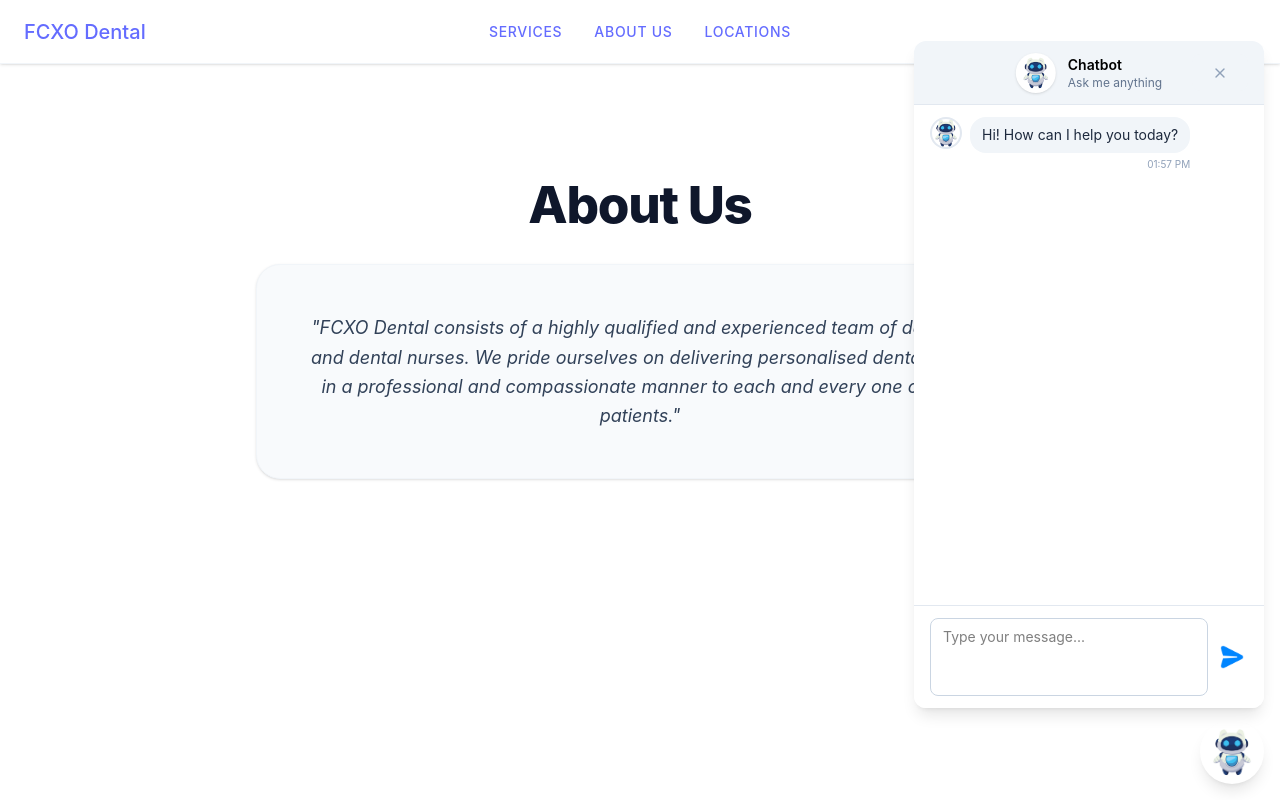
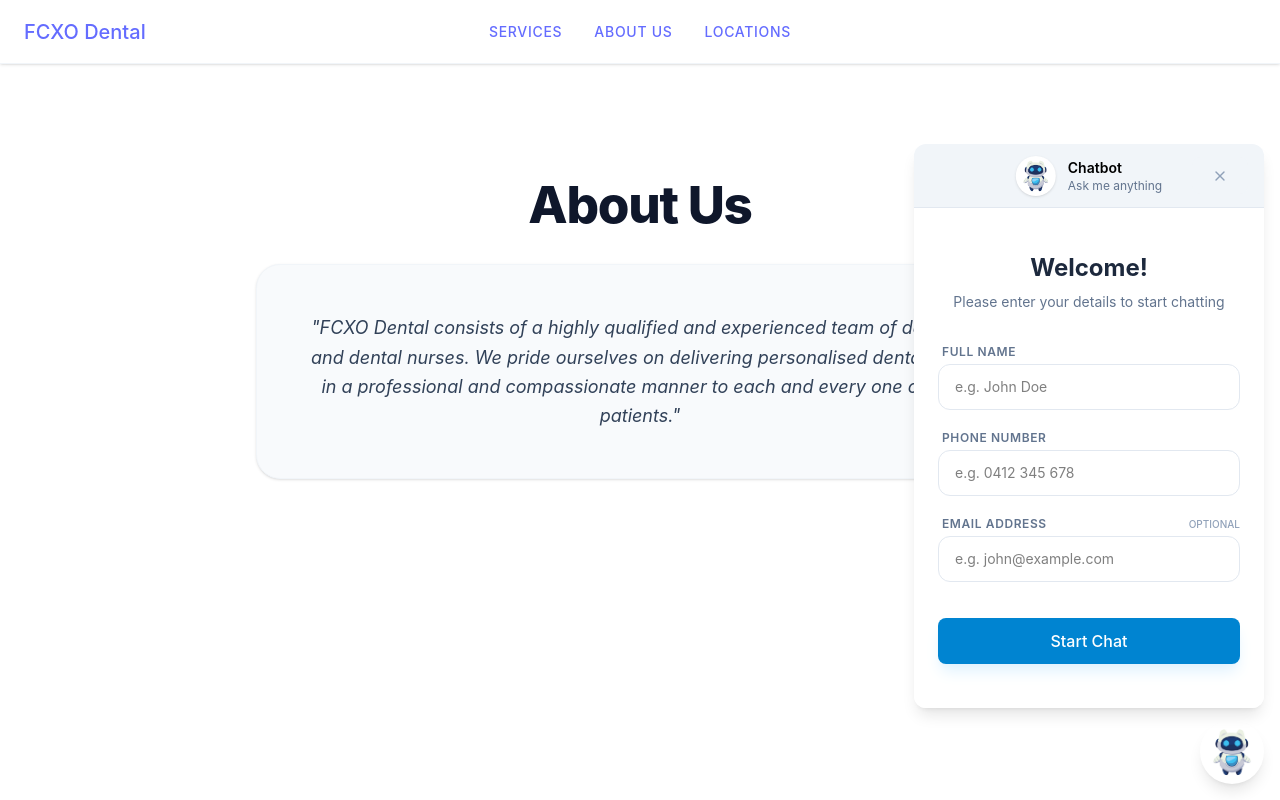
Before and after one commit to frankchau7/chatbot-widget, a React app: page /about in a window 1280 px wide. Both pictures are taken after a click on the button 1232 px from the left and 752 px from the top of the page. Built offline with nearby package versions, Linux system fonts and the light colour scheme; the HTML template or start-up script is replaced by a standard one.

Commit message:
Created welcome page

```diff
--- /dev/null
+++ b/src/frontend/components/TextBox/MessageList.tsx
@@ -0,0 +1,47 @@
+import React from "react";
+import type { Message } from "../../types";
+import { BotMessage } from "../Message/BotMessage";
+import { UserMessage } from "../Message/UserMessage";
+import { TypingIndicator } from "../Message/TypingIndicator";
+
+interface MessageListProps {
+  messages: Message[];
+  isHideSend: boolean;
+  readOnly: boolean;
+  messagesContainerRef: React.RefObject<HTMLDivElement | null>;
+}
+
+export const MessageList = ({
+  messages,
+  isHideSend,
+  readOnly,
+  messagesContainerRef,
+}: MessageListProps) => {
+  return (
+    <div
+      ref={messagesContainerRef}
+      className="px-4 py-3 h-[500px] w-[350px] overflow-y-auto space-y-4 bg-white text-left"
+      style={{ scrollBehavior: 'smooth' }}
+    >
+      {messages.map((message, index) => {
+        const time =
+          message.timestamp instanceof Date
+            ? message.timestamp
+            : new Date(message.timestamp);
+        const timeLabel = time.toLocaleTimeString([], {
+          hour: "2-digit",
+          minute: "2-digit",
+        });
+
+        const isBot = message.sender === "assistant";
+
+        if (isBot) {
+          return <BotMessage key={index} message={message} timeLabel={timeLabel} />;
+        }
+
+        return <UserMessage key={index} message={message} timeLabel={timeLabel} />;
+      })}
+      {isHideSend && !readOnly && <TypingIndicator />}
+    </div>
+  );
+};
--- /dev/null
+++ b/src/frontend/components/TextBox/NewChatButton.tsx
@@ -0,0 +1,16 @@
+interface NewChatButtonProps {
+  handleStartNewChat: () => void;
+}
+
+export const NewChatButton = ({ handleStartNewChat }: NewChatButtonProps) => {
+  return (
+    <div className="px-4 py-3 border-t border-slate-200 bg-white flex justify-center">
+      <button
+        onClick={handleStartNewChat}
+        className="bg-sky-600 hover:bg-sky-700 text-white font-semibold py-2 px-6 rounded-full shadow-md transition-all duration-200 transform hover:scale-105 active:scale-95 text-sm"
+      >
+        Start new chat
+      </button>
+    </div>
+  );
+};
--- a/src/frontend/components/TextBox/TextBox.tsx
+++ b/src/frontend/components/TextBox/TextBox.tsx
@@ -1,13 +1,13 @@
-import {useCallback, useEffect, useRef, useState} from "react";
+import React, {useCallback, useEffect, useRef, useState} from "react";
 import type {Message, Session} from "../../types";
 import {SEND_MESSAGE_MUTATION} from "./mutations";
 import {useMutation} from "@apollo/client/react";
-import {BotMessage} from "../Message/BotMessage";
-import {UserMessage} from "../Message/UserMessage";
-import {TypingIndicator} from "../Message/TypingIndicator";
 import {TextInput} from "./TextInput";
 import {Banner} from "./Banner";
 import {Popup} from "./Popup.tsx";
+import {WelcomeScreen} from "./WelcomeScreen";
+import {MessageList} from "./MessageList";
+import {NewChatButton} from "./NewChatButton";
 
 interface SendMessageData {
   sendMessage: Session;
@@ -31,6 +31,36 @@ const TextBox = ({ isOpen }: TextBoxProps) => {
   const [readOnly, setReadOnly] = useState(false);
   const [input, setInput] = useState("");
   const [showExitPopup, setShowExitPopup] = useState(false);
+  const [isFormSubmitted, setIsFormSubmitted] = useState(false);
+  const [formData, setFormData] = useState({ fullName: "", phone: "", email: "" });
+  const [errors, setErrors] = useState({ phone: "", email: "" });
+
+  const handleStartChat = (e: React.FormEvent) => {
+    e.preventDefault();
+    if (!formData.fullName.trim()) return;
+
+    let isValid = true;
+    const newErrors = { phone: "", email: "" };
+
+    const cleanPhone = formData.phone.replace(/\D/g, "");
+    if (cleanPhone.length !== 10) {
+      newErrors.phone = "Phone number must be exactly 10 digits";
+      isValid = false;
+    }
+
+    if (formData.email.trim() !== "") {
+      const emailRegex = /^[^\s@]+@[^\s@]+\.[^\s@]+$/;
+      if (!emailRegex.test(formData.email.trim())) {
+        newErrors.email = "Please enter a valid email address";
+        isValid = false;
+      }
+    }
+
+    setErrors(newErrors);
+    if (isValid) {
+      setIsFormSubmitted(true);
+    }
+  };
 
   const handleStartNewChat = () => {
     setSessionId(crypto.randomUUID());
@@ -38,6 +68,9 @@ const TextBox = ({ isOpen }: TextBoxProps) => {
     setReadOnly(false);
     setIsHideSend(false);
     setInput("");
+    setIsFormSubmitted(false);
+    setFormData({ fullName: "", phone: "", email: "" });
+    setErrors({ phone: "", email: "" });
   }
 
   const handleMessageSend = async () => {
@@ -104,48 +137,32 @@ const TextBox = ({ isOpen }: TextBoxProps) => {
       <div className="w-full max-w-md bg-white text-black rounded-xl shadow-lg overflow-hidden relative">
         <Banner onClose={() => setShowExitPopup(true)} readOnly={readOnly}/>
 
-        {/* Conversation area */}
-        <div
-            ref={messagesContainerRef}
-            className="px-4 py-3 h-[500px] w-[350px] overflow-y-auto space-y-4 bg-white text-left"
-            style={{scrollBehavior: 'smooth'}}
-        >
-          {messages.map((message) => {
-            const time =
-                message.timestamp instanceof Date
-                    ? message.timestamp
-                    : new Date(message.timestamp);
-            const timeLabel = time.toLocaleTimeString([], {
-              hour: "2-digit",
-              minute: "2-digit",
-            });
-
-            const isBot = message.sender === "assistant";
-
-            if (isBot) {
-              return <BotMessage message={message} timeLabel={timeLabel}/>;
-            }
-
-            return <UserMessage message={message} timeLabel={timeLabel}/>;
-          })}
-          {isHideSend && !readOnly && <TypingIndicator/>}
-        </div>
+        {!isFormSubmitted ? (
+            <WelcomeScreen
+                formData={formData}
+                setFormData={setFormData}
+                errors={errors}
+                handleStartChat={handleStartChat}
+            />
+        ) : (
+            <>
+              <MessageList
+                  messages={messages}
+                  isHideSend={isHideSend}
+                  readOnly={readOnly}
+                  messagesContainerRef={messagesContainerRef}
+              />
 
               {readOnly ? (
-            <div className="px-4 py-3 border-t border-slate-200 bg-white flex justify-center">
-              <button
-                  onClick={handleStartNewChat}
-                  className="bg-sky-600 hover:bg-sky-700 text-white font-semibold py-2 px-6 rounded-full shadow-md transition-all duration-200 transform hover:scale-105 active:scale-95 text-sm"
-              >
-                Start new chat
-              </button>
-            </div>
+                  <NewChatButton handleStartNewChat={handleStartNewChat}/>
               ) : !isHideSend && (
                   <TextInput
                       input={input}
                       setInput={setInput}
                       handleMessageSend={handleMessageSend}
                   />
+              )}
+            </>
         )}
 
         {showExitPopup && (
--- /dev/null
+++ b/src/frontend/components/TextBox/WelcomeScreen.tsx
@@ -0,0 +1,94 @@
+import React from "react";
+
+interface WelcomeScreenProps {
+  formData: {
+    fullName: string;
+    phone: string;
+    email: string;
+  };
+  setFormData: (data: { fullName: string; phone: string; email: string }) => void;
+  errors: {
+    phone: string;
+    email: string;
+  };
+  handleStartChat: (e: React.FormEvent) => void;
+}
+
+export const WelcomeScreen = ({
+  formData,
+  setFormData,
+  errors,
+  handleStartChat,
+}: WelcomeScreenProps) => {
+  return (
+    <div className="px-6 py-10 h-[500px] w-[350px] flex flex-col justify-center bg-white">
+      <div className="text-center mb-8">
+        <h2 className="text-2xl font-bold text-slate-800 mb-2">Welcome!</h2>
+        <p className="text-slate-500 text-sm">Please enter your details to start chatting</p>
+      </div>
+      <form onSubmit={handleStartChat} className="space-y-5">
+        <div>
+          <label className="block text-xs font-semibold text-slate-500 uppercase tracking-wider mb-1 ml-1">
+            Full Name
+          </label>
+          <input
+            type="text"
+            required
+            value={formData.fullName}
+            onChange={(e) => setFormData({ ...formData, fullName: e.target.value })}
+            placeholder="e.g. John Doe"
+            className="w-full px-4 py-3 rounded-xl border border-slate-200 focus:border-sky-500 focus:ring-2 focus:ring-sky-100 outline-none transition-all text-sm"
+          />
+        </div>
+        <div>
+          <label className="block text-xs font-semibold text-slate-500 uppercase tracking-wider mb-1 ml-1">
+            Phone Number
+          </label>
+          <input
+            type="tel"
+            required
+            value={formData.phone}
+            onChange={(e) => setFormData({ ...formData, phone: e.target.value })}
+            placeholder="e.g. 0412 345 678"
+            className={`w-full px-4 py-3 rounded-xl border ${
+              errors.phone
+                ? "border-red-400 focus:border-red-500 focus:ring-red-100"
+                : "border-slate-200 focus:border-sky-500 focus:ring-sky-100"
+            } outline-none transition-all text-sm`}
+          />
+          {errors.phone && (
+            <p className="text-red-500 text-[10px] mt-1 ml-1 font-medium">{errors.phone}</p>
+          )}
+        </div>
+        <div>
+          <div className="flex justify-between items-center mb-1 ml-1">
+            <label className="block text-xs font-semibold text-slate-500 uppercase tracking-wider">
+              Email address
+            </label>
+            <span className="text-[10px] text-slate-400 font-medium">OPTIONAL</span>
+          </div>
+          <input
+            type="email"
+            value={formData.email}
+            onChange={(e) => setFormData({ ...formData, email: e.target.value })}
+            placeholder="e.g. john@example.com"
+            className={`w-full px-4 py-3 rounded-xl border ${
+              errors.email
+                ? "border-red-400 focus:border-red-500 focus:ring-red-100"
+                : "border-slate-200 focus:border-sky-500 focus:ring-sky-100"
+            } outline-none transition-all text-sm`}
+          />
+          {errors.email && (
+            <p className="text-red-500 text-[10px] mt-1 ml-1 font-medium">{errors.email}</p>
+          )}
+        </div>
+        <button
+          type="submit"
+          className="w-full bg-sky-600 hover:bg-sky-700 text-white font-bold py-3 px-6 rounded-xl shadow-lg shadow-sky-100 transition-all duration-200 transform hover:scale-[1.02] active:scale-[0.98] mt-4"
+        >
+          Start Chat
+        </button>
+      </form>
+    </div>
+  );
+};
```
Lines whose indentation alone changed are shown as unchanged.
